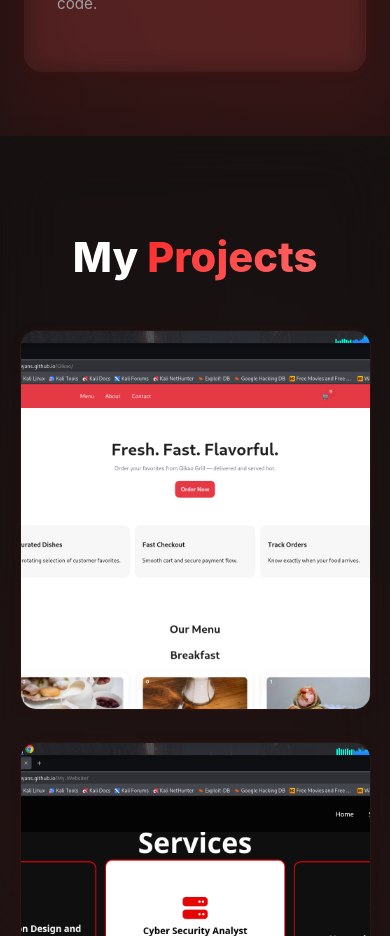
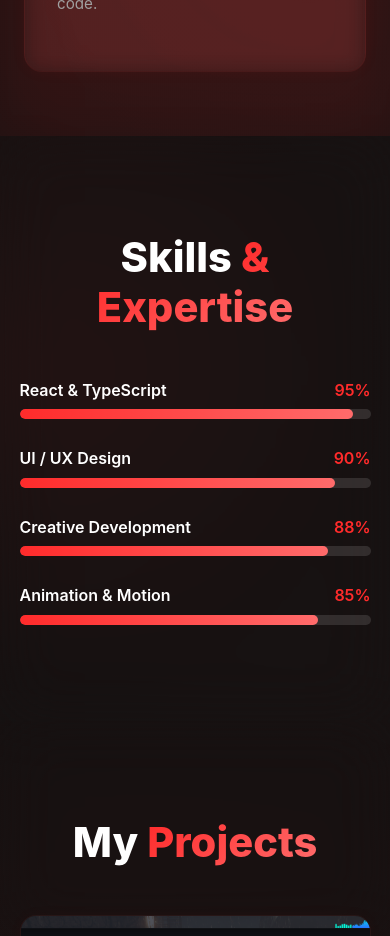
Before and after one commit to Marshall-Wayans/My-Protfolio-React-, a React (Vite) app: page / in a window 390 px wide. Shown: the part 3080-4016 px from the top of the page. Built offline with nearby package versions, Linux system fonts and the light colour scheme.

Commit message:
This is an updated portfolio code

```diff
--- a/src/App.jsx
+++ b/src/App.jsx
@@ -3,6 +3,7 @@ import { motion } from 'framer-motion'
 import Header from './components/Header'
 import Hero from './components/Hero'
 import Services from './components/Services'
+import Skills from './components/Skills'
 import Projects from './components/Projects'
 import Contact from './components/Contact'
 import Footer from './components/Footer'
@@ -37,6 +38,15 @@ export default function App() {
           viewport={{ once: true, amount: 0.2 }}
           transition={{ duration: 0.6 }}
         >
+          <Skills />
+        </motion.div>
+
+        <motion.div
+          initial={{ opacity: 0, y: 20 }}
+          whileInView={{ opacity: 1, y: 0 }}
+          viewport={{ once: true, amount: 0.2 }}
+          transition={{ duration: 0.6 }}
+        >
           <Projects />
         </motion.div>
 
--- /dev/null
+++ b/src/components/Skills.css
@@ -0,0 +1,145 @@
+:root {
+  --accent-primary: #ff2b2b;
+  --accent-secondary: #ff6464;
+  --bg-card: rgba(255, 255, 255, 0.02);
+  --text-primary: #eaeaea;
+  --text-secondary: rgba(255, 255, 255, 0.8);
+  --border-color: rgba(255, 255, 255, 0.06);
+}
+
+/* Background */
+.skills-section {
+  min-height: 50vh;
+  position: relative;
+  overflow: hidden;
+  padding: 6rem 5%;
+  background: radial-gradient(
+    circle at 15% 40%,
+    rgba(255, 43, 43, 0.05) 0%,
+    transparent 70%
+  );
+}
+
+.skills-section::before {
+  content: "";
+  position: absolute;
+  inset: 0;
+  background: rgba(255, 255, 255, 0.03);
+  backdrop-filter: blur(30px);
+  pointer-events: none;
+  animation: rippleMove 12s ease-in-out infinite alternate;
+  z-index: 0;
+}
+
+@keyframes rippleMove {
+  0% { transform: scale(1) translate(0, 0); }
+  100% { transform: scale(1.05) translate(1%, -1%); }
+}
+
+/* Content wrapper */
+.skills-wrapper {
+  position: relative;
+  z-index: 2;
+  max-width: 1200px;
+  margin: 0 auto;
+}
+
+/* Heading */
+.skills-heading {
+  text-align: center;
+  font-size: 2.6rem;
+  font-weight: 800;
+  margin-bottom: 3rem;
+  color: var(--text-primary);
+}
+
+.skills-heading span {
+  background: linear-gradient(
+    135deg,
+    var(--accent-primary),
+    var(--accent-secondary)
+  );
+  -webkit-background-clip: text;
+  -webkit-text-fill-color: transparent;
+}
+
+/* Skill list */
+.skills-list {
+  display: flex;
+  flex-direction: column;
+  gap: 1.8rem;
+}
+
+/* Disable cursor so our custom one appears */
+.skill-row {
+  cursor: none;
+}
+
+/* Skill labels */
+.skill-info {
+  display: flex;
+  justify-content: space-between;
+  margin-bottom: 0.6rem;
+}
+
+.skill-name {
+  color: var(--text-primary);
+  font-weight: 600;
+}
+
+.skill-value {
+  color: var(--accent-primary);
+  font-weight: 600;
+}
+
+/* Bars */
+.skill-bar-container {
+  height: 10px;
+  width: 100%;
+  background: rgba(255, 255, 255, 0.12);
+  border-radius: 10px;
+  overflow: hidden;
+}
+
+.skill-bar {
+  height: 100%;
+  background: linear-gradient(
+    to right,
+    var(--accent-primary),
+    var(--accent-secondary)
+  );
+  border-radius: 10px;
+
+  /* Slower smooth percentage animation */
+  transition: width 2.4s cubic-bezier(.25, .1, .25, 1);
+}
+
+/* Custom magnetic cursor */
+.skill-cursor {
+  position: fixed;
+  z-index: 9999;
+  pointer-events: none;
+  width: 36px;
+  height: 36px;
+  border-radius: 50%;
+  transform: translate3d(-50%, -50%, 0);
+
+  background: radial-gradient(
+    circle at 35% 35%,
+    rgba(255, 43, 43, 0.95) 0%,
+    rgba(255, 43, 43, 0.45) 12%,
+    rgba(255, 43, 43, 0.12) 20%,
+    transparent 50%
+  );
+  box-shadow: 0 0 28px rgba(255, 43, 43, 0.45);
+  opacity: 0.95;
+
+  /* Smooth cursor movement */
+  transition: transform 0.12s ease-out;
+}
+
+/* Disable custom cursor on mobile */
+@media (hover: none), (pointer: coarse) {
+  .skill-row { cursor: pointer; }
+  .skill-cursor { display: none; }
+}
--- /dev/null
+++ b/src/components/Skills.jsx
@@ -0,0 +1,112 @@
+import React, { useEffect, useRef } from "react";
+import { motion } from "framer-motion";
+import "./Skills.css";
+
+export default function SkillsSection() {
+  const cursorRef = useRef(null);
+  const rafRef = useRef(null);
+  const pointer = useRef({ x: window.innerWidth / 2, y: window.innerHeight / 2 });
+  const cursorState = useRef({
+    x: pointer.current.x,
+    y: pointer.current.y,
+    scale: 1,
+  });
+
+  const skills = [
+    { name: "React & TypeScript", level: 95 },
+    { name: "UI / UX Design", level: 90 },
+    { name: "Creative Development", level: 88 },
+    { name: "Animation & Motion", level: 85 },
+  ];
+
+
+  useEffect(() => {
+    const move = (e) => {
+      pointer.current.x = e.clientX;
+      pointer.current.y = e.clientY;
+    };
+    window.addEventListener("mousemove", move);
+    return () => window.removeEventListener("mousemove", move);
+  }, []);
+
+
+  useEffect(() => {
+    const cursorEl = cursorRef.current;
+    const lerp = (a, b, n) => (1 - n) * a + n * b;
+
+    const animateCursor = () => {
+      cursorState.current.x = lerp(cursorState.current.x, pointer.current.x, 0.15);
+      cursorState.current.y = lerp(cursorState.current.y, pointer.current.y, 0.15);
+      cursorEl.style.transform = `
+        translate3d(${cursorState.current.x - 18}px, ${cursorState.current.y - 18}px, 0)
+        scale(${cursorState.current.scale})
+      `;
+      rafRef.current = requestAnimationFrame(animateCursor);
+    };
+    rafRef.current = requestAnimationFrame(animateCursor);
+
+    return () => cancelAnimationFrame(rafRef.current);
+  }, []);
+
+
+  useEffect(() => {
+    const cursor = cursorRef.current;
+    const hoverTargets = document.querySelectorAll(".skill-row");
+
+    hoverTargets.forEach((el) => {
+      el.addEventListener("mouseenter", () => {
+        cursorState.current.scale = 1.7;
+      });
+      el.addEventListener("mouseleave", () => {
+        cursorState.current.scale = 1;
+      });
+    });
+  }, []);
+
+  return (
+    <section className="skills-section">
+
+      <div ref={cursorRef} className="skill-cursor" aria-hidden="true" />
+
+      <div className="skills-wrapper">
+        <motion.h2
+          className="skills-heading"
+          initial={{ opacity: 0, y: 15 }}
+          whileInView={{ opacity: 1, y: 0 }}
+          viewport={{ once: true }}
+          transition={{ duration: 0.5 }}
+        >
+          Skills <span>& Expertise</span>
+        </motion.h2>
+
+        <div className="skills-list">
+          {skills.map((skill, i) => (
+            <motion.div
+              key={i}
+              className="skill-row"
+              initial={{ opacity: 0, x: -30 }}
+              whileInView={{ opacity: 1, x: 0 }}
+              viewport={{ once: true }}
+              transition={{ delay: i * 0.1 }}
+            >
+              <div className="skill-info">
+                <span className="skill-name">{skill.name}</span>
+                <span className="skill-value">{skill.level}%</span>
+              </div>
+
+              <div className="skill-bar-container">
+                <motion.div
+                  className="skill-bar"
+                  initial={{ width: 0 }}
+                  whileInView={{ width: `${skill.level}%` }}
+                  viewport={{ once: true }}
+                  transition={{ duration: 1, delay: i * 0.1 }}
+                />
+              </div>
+            </motion.div>
+          ))}
+        </div>
+      </div>
+    </section>
+  );
+}
```
